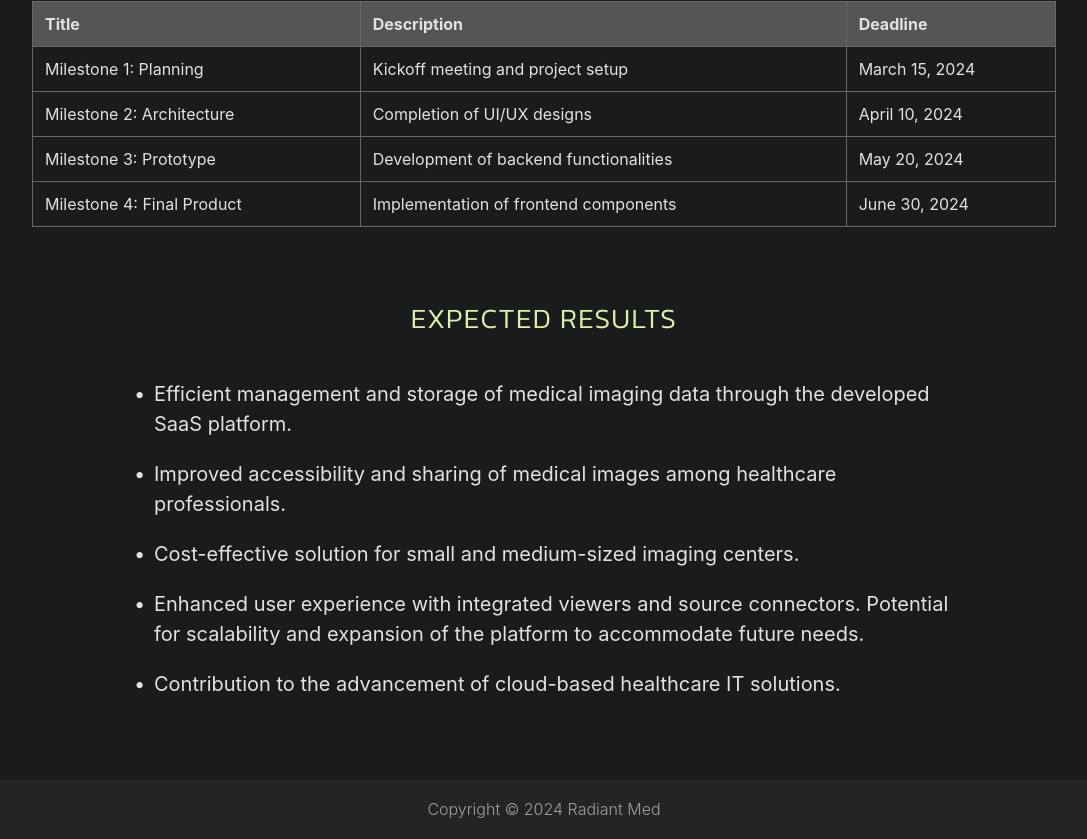
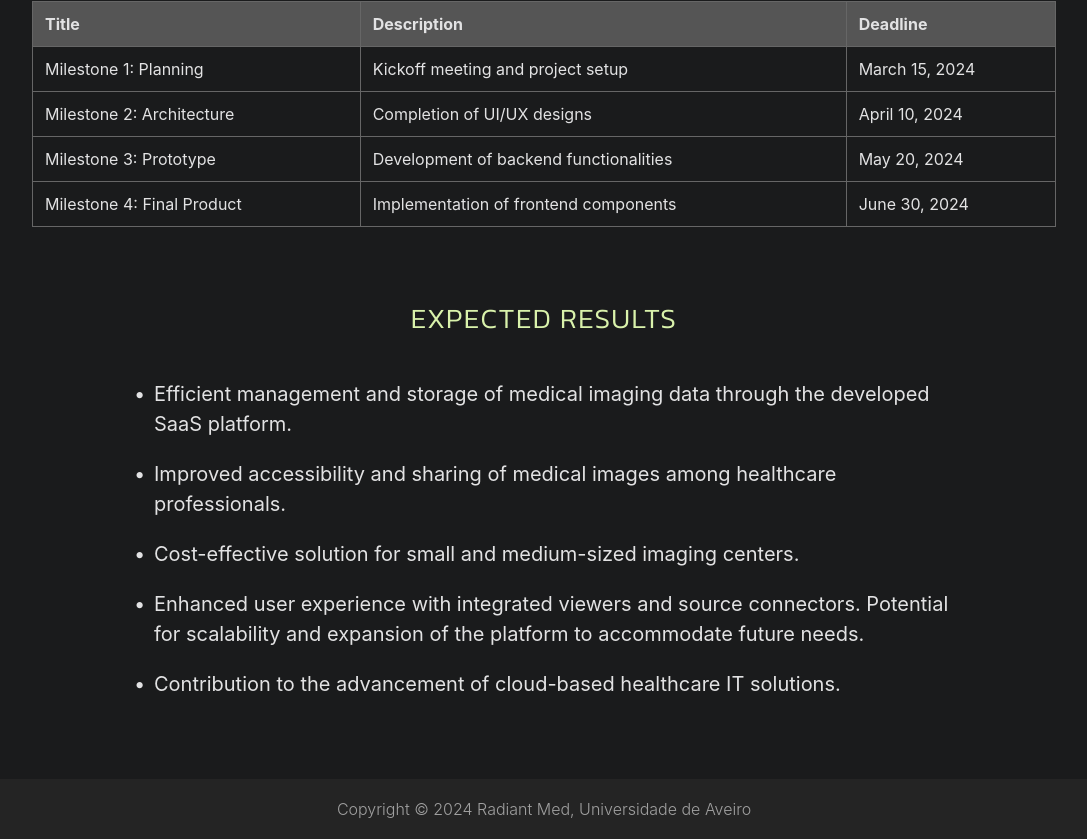
Before and after one commit to radiant-med/microsite, a React (Create React App) app: page / in a window 1280 px wide. Shown: the part 2537-3376 px from the top of the page, without its empty margins (96-1183 px from the left). Built offline with nearby package versions, Linux system fonts and the light colour scheme.

Commit message:
footer slight change

```diff
--- a/src/pages/MedicalimagingPage.js
+++ b/src/pages/MedicalimagingPage.js
@@ -111,7 +111,7 @@ const MedicalImagingPage = () => {
 
       </div>
       <div className="footer">
-        Copyright © 2024 Radiant Med
+        Copyright © 2024 Radiant Med, Universidade de Aveiro
       </div>
     </div>
   );
```
